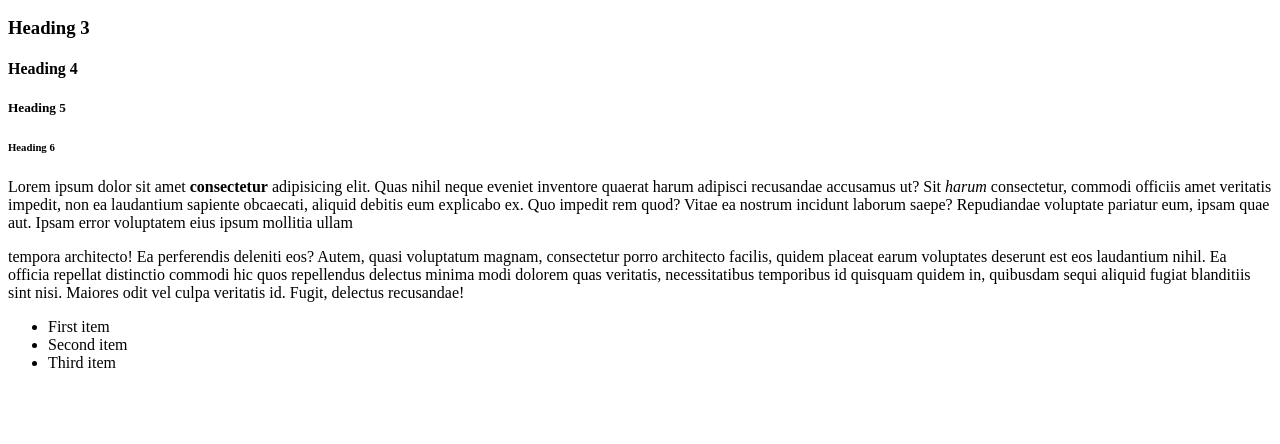
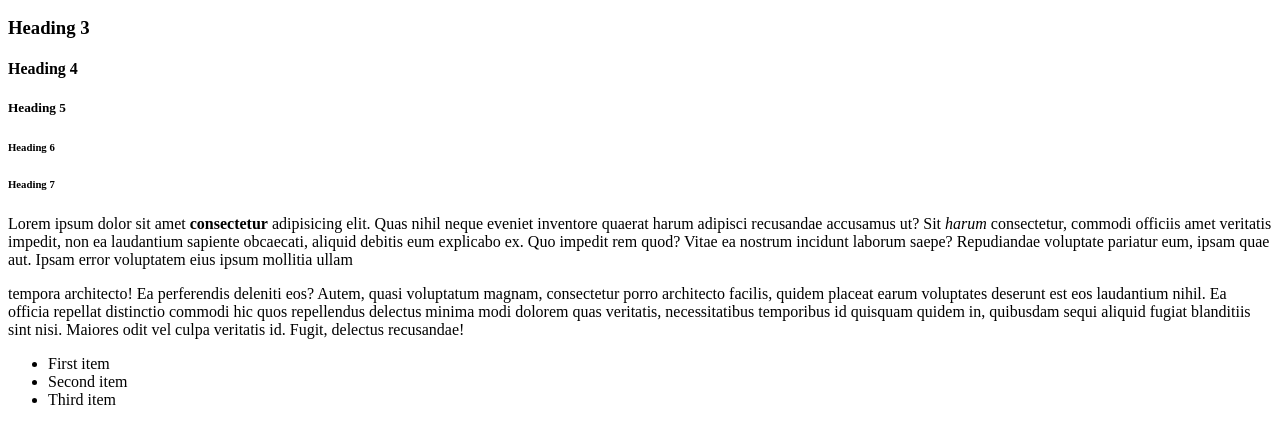
Before and after one commit to ValentinoRyo10/cloud-computing-19122024, a plain HTML site: page index.html in a window 1280 px wide. Shown: the part 110-554 px from the top of the page. Drawn offline with Linux system fonts and the light colour scheme.

Commit message:
Update index.html

```diff
--- a/index.html
+++ b/index.html
@@ -12,6 +12,7 @@
     <h4>Heading 4</h4>
     <h5>Heading 5</h5>
     <h6>Heading 6</h6>
+    <h6>Heading 7</h6>
     <p>
       Lorem ipsum dolor sit amet <b>consectetur</b> adipisicing elit. Quas nihil neque eveniet inventore quaerat harum adipisci
       recusandae accusamus ut? Sit <em>harum</em> consectetur, commodi officiis amet veritatis impedit, non ea laudantium
```
